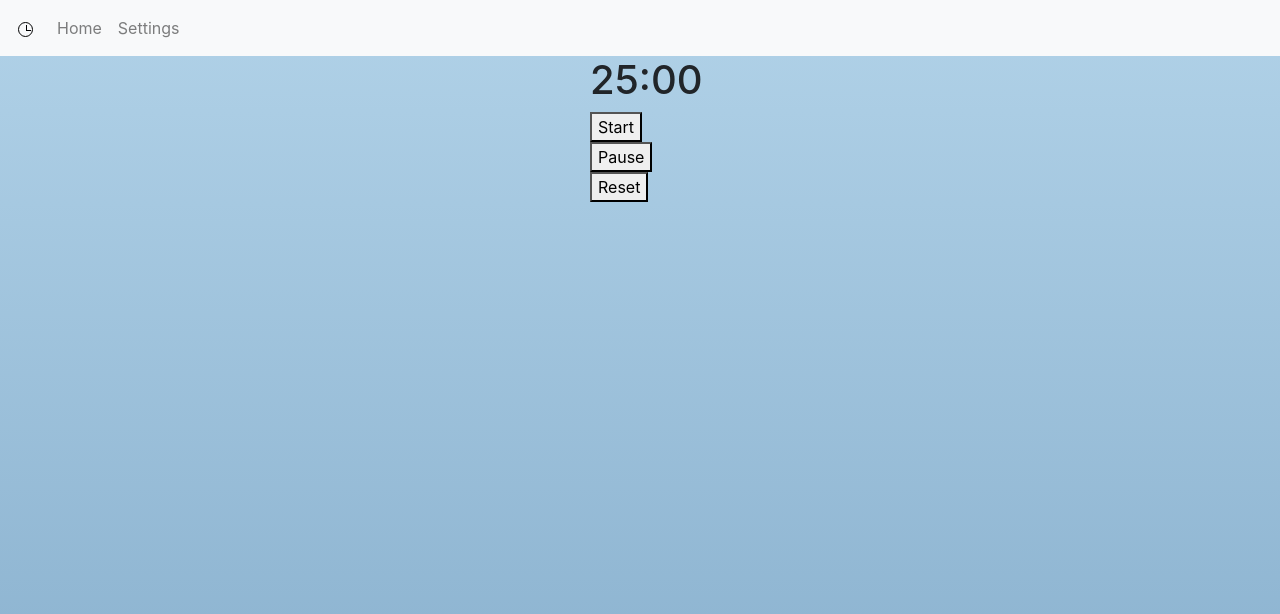
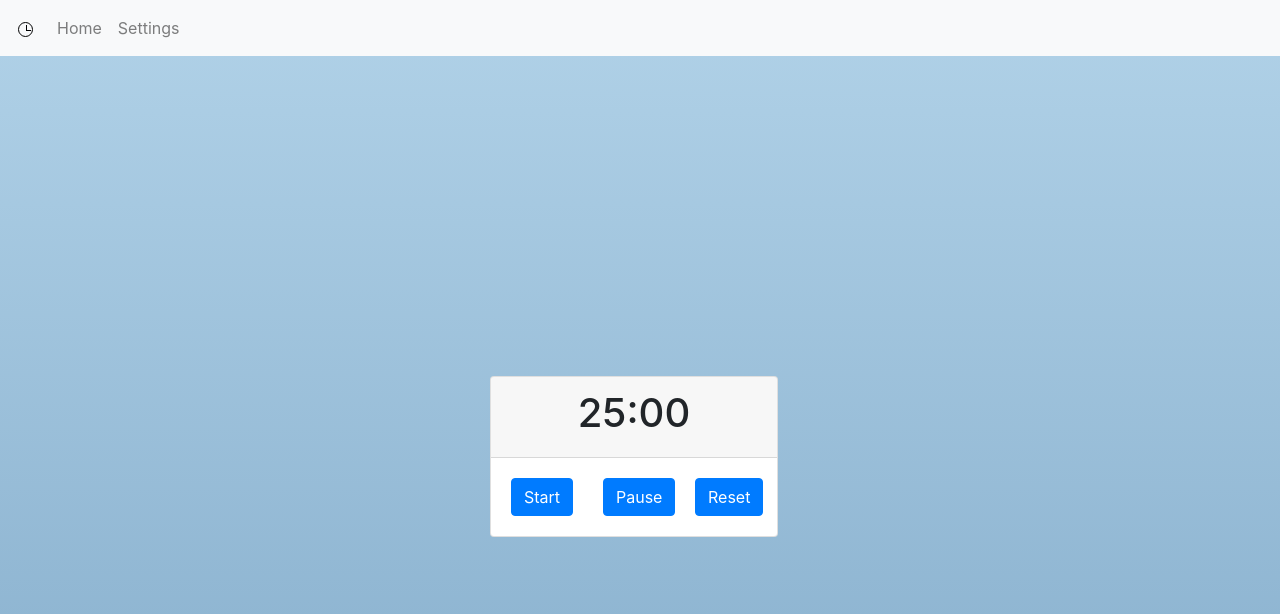
Before and after one commit to kerkox/pomodoro-ker, a React (Create React App) app: page / in a window 1280 px wide. Shown: the top 614 px of the page. Built offline with nearby package versions, Linux system fonts and the light colour scheme.

Commit message:
mejora de interfaz de timer

```diff
--- a/src/components/Home/index.js
+++ b/src/components/Home/index.js
@@ -4,9 +4,8 @@ import Timer from '../Timer'
 class Home extends Component {
   render() {
     return (
-      <div>
-        <Timer />
-      </div>
+      <Timer />
+
     )
   }
 }
--- a/src/components/Menu.js
+++ b/src/components/Menu.js
@@ -6,7 +6,7 @@ const Menu = () => {
   return (
     <nav className="navbar navbar-expand-lg navbar-light bg-light">
       <span className="navbar-brand">
-        <div class="clock icon"></div>
+        <div className="clock icon"></div>
       </span>
       <button
         className="navbar-toggler"
--- a/src/components/Timer/index.js
+++ b/src/components/Timer/index.js
@@ -1,6 +1,6 @@
 import React, { Component } from "react";
-import { connect } from 'react-redux'
-import * as timerActions from '../../actions/timerActions';
+import { connect } from "react-redux";
+import * as timerActions from "../../actions/timerActions";
 
 class Timer extends Component {
   // constructor(props) {
@@ -41,12 +41,9 @@ class Timer extends Component {
 
   start = () => {
     if (this.props.intervalID === 0) {
-      let intervalID = setInterval(
-        () => {
+      let intervalID = setInterval(() => {
         this.decreaseTime();
-        },
-        1000
-      );
+      }, 1000);
       this.props.setIntervalID(intervalID);
     }
   };
@@ -55,18 +52,42 @@ class Timer extends Component {
     return (
       <div className="box">
         <div className="center">
-          <h1>
-            {this.getTimerString(this.props.time) }
-          </h1>
-          <button type="button" onClick={this.start}>
+          <div className="card" style={{ width: "18rem" }}>
+            <div className="card-header text-center">
+              <h1>{this.getTimerString(this.props.time)}</h1>
+            </div>
+            <div className="card-body">
+              <div className="row">
+                <div className="col-4">
+                  <button
+                    type="button"
+                    className="btn btn-primary"
+                    onClick={this.start}
+                  >
                     Start
                   </button>
-          <button type="button" onClick={this.pause}>
+                </div>
+                <div className="col-4">
+                  <button
+                    type="button"
+                    className="btn btn-primary"
+                    onClick={this.pause}
+                  >
                     Pause
                   </button>
-          <button type="button" onClick={this.reset}>
+                </div>
+                <div className="col-4">
+                  <button
+                    type="button"
+                    className="btn btn-primary"
+                    onClick={this.reset}
+                  >
                     Reset
                   </button>
+                </div>
+              </div>
+            </div>
+          </div>
         </div>
       </div>
     );
@@ -75,6 +96,6 @@ class Timer extends Component {
 
 const mapStateToProps = (reducers) => {
   return reducers.timerReducer;
-}
+};
 
 export default connect(mapStateToProps, timerActions)(Timer);
--- a/src/index.css
+++ b/src/index.css
@@ -56,6 +56,8 @@ code {
 }
 
 .box > .center {
-  width: 100px;
-  height: 100px;
+  margin-top: 25%;
+  /* margin-bottom: 50%; */
+  width: 300px;
+  height: 300px;
 }
```
Lines whose indentation alone changed are shown as unchanged.
